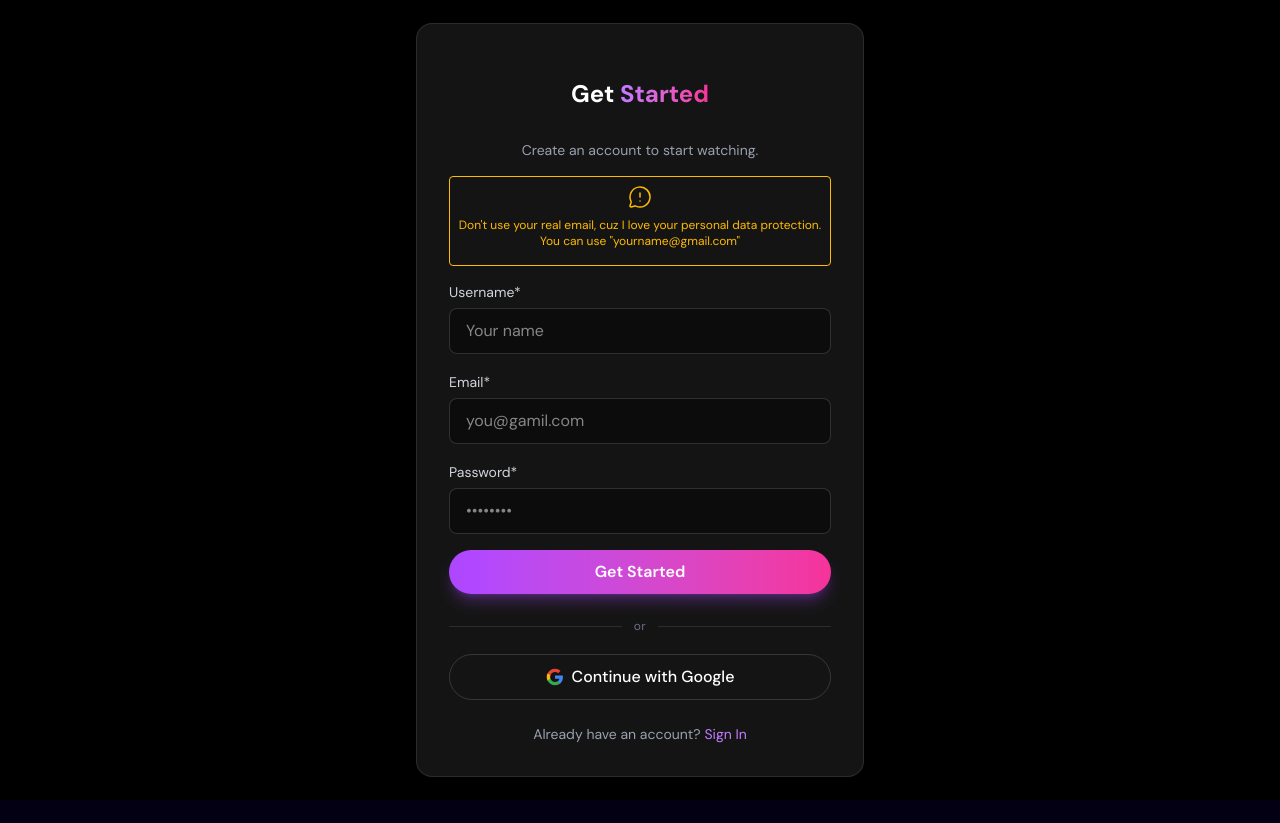
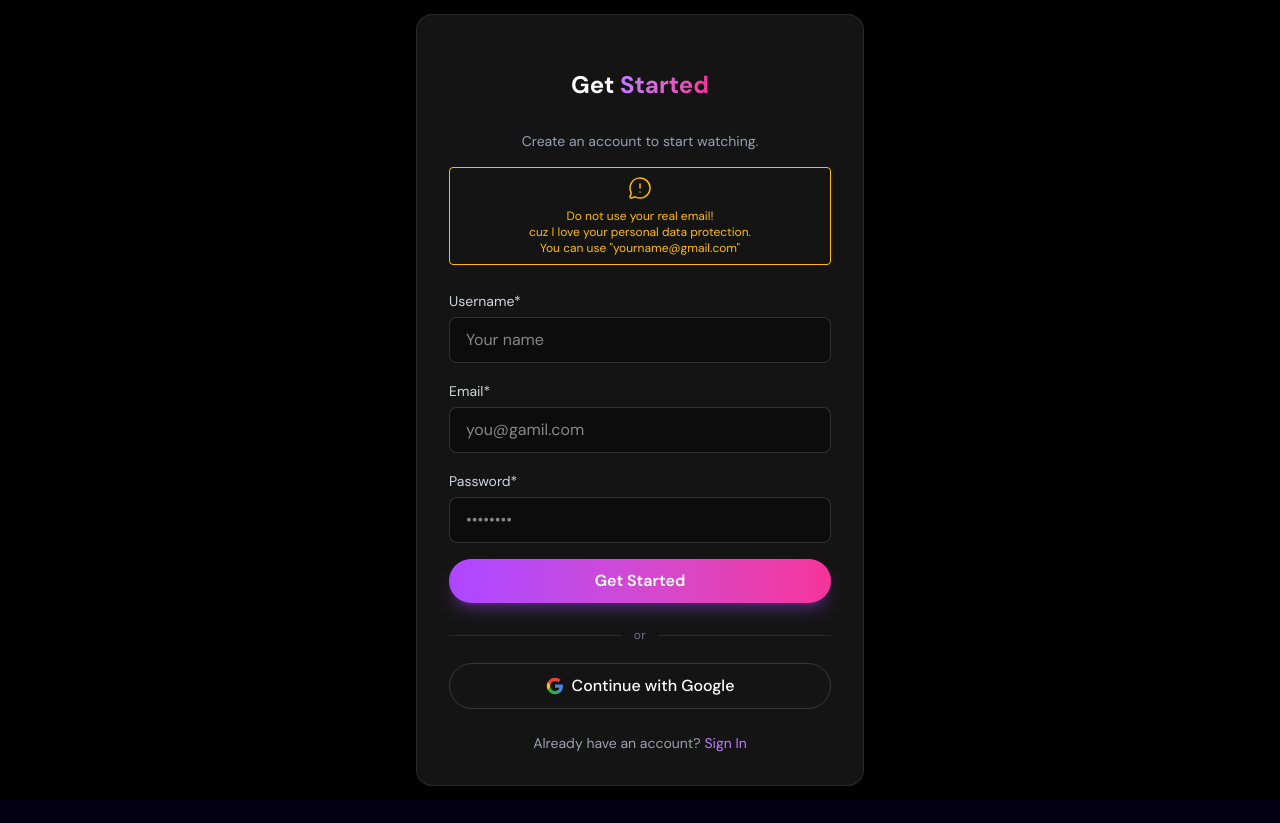
Before and after one commit to coffeeespresso343/nexora-movie-app, a React (Vite) app: page /signup in a window 1280 px wide. Built offline with nearby package versions, Linux system fonts and the light colour scheme; no server answers.

Commit message:
Add warning

```diff
--- a/src/pages/SignUp.jsx
+++ b/src/pages/SignUp.jsx
@@ -64,9 +64,9 @@ const SignUp = () => {
           Create an account to start watching.
         </p>
         <div
-          className={`transition-all duration-600 ${showNotice ? "mt-4 max-h-20 opacity-100" : "max-h-0 opacity-0"}`}
+          className={`transition-all duration-600 ${showNotice ? "mt-4 max-h-25 opacity-100" : "max-h-0 opacity-0"}`}
         >
-          <div className="rounded-sm border border-amber-400 pb-2">
+          <div className="rounded-sm border border-amber-400 ">
             <p className="mt-2 flex flex-col items-center gap-2  text-center text-xs text-amber-400 pb-2">
               <svg
                 xmlns="http://www.w3.org/2000/svg"
@@ -83,7 +83,7 @@ const SignUp = () => {
                 <path d="M12 8v4" />
                 <path d="M12 16h.01" />
               </svg>
-              Don't use your real email, cuz I love your personal data
+              Do not use your real email! <br /> cuz I love your personal data
               protection. <br /> You can use "yourname@gmail.com"
             </p>
           </div>
```
